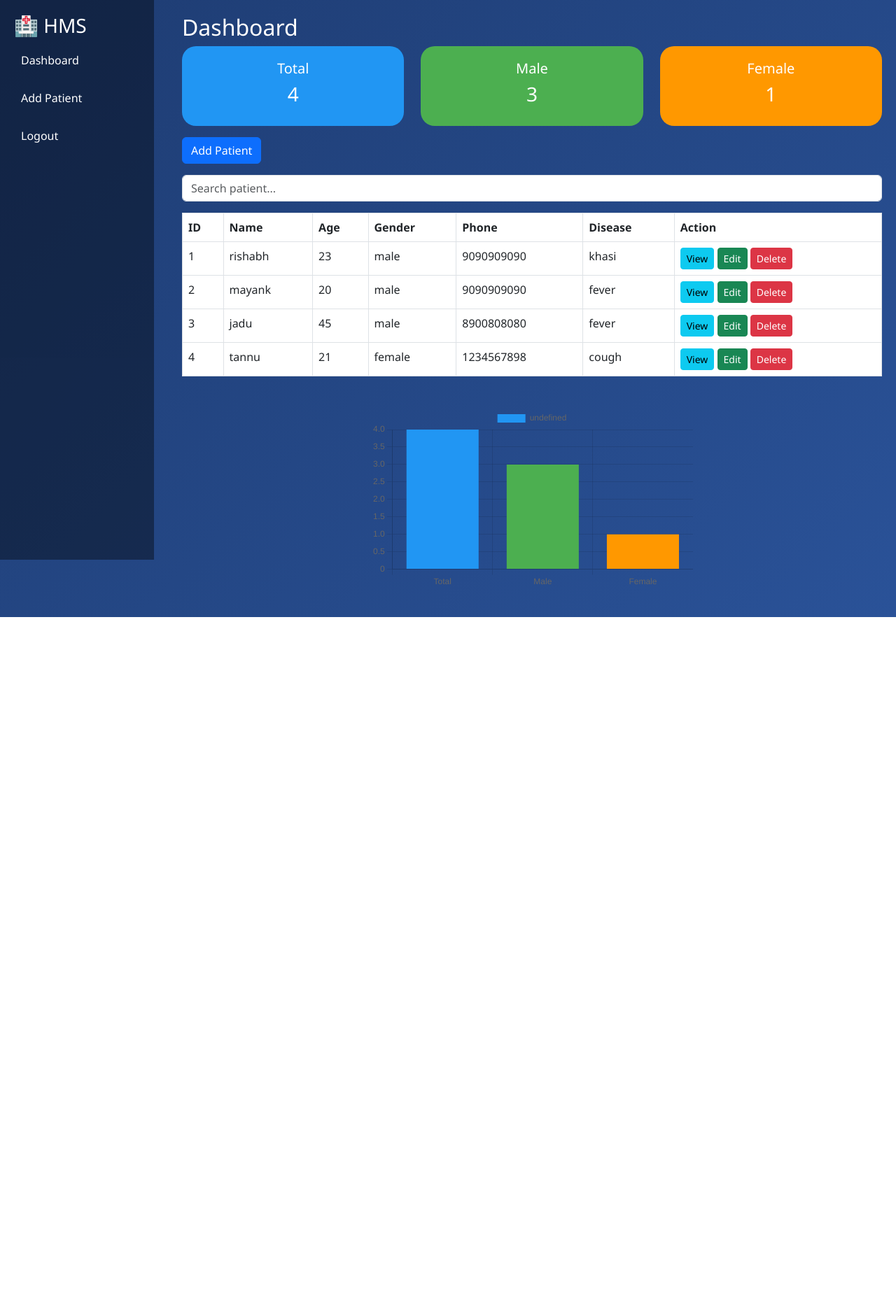
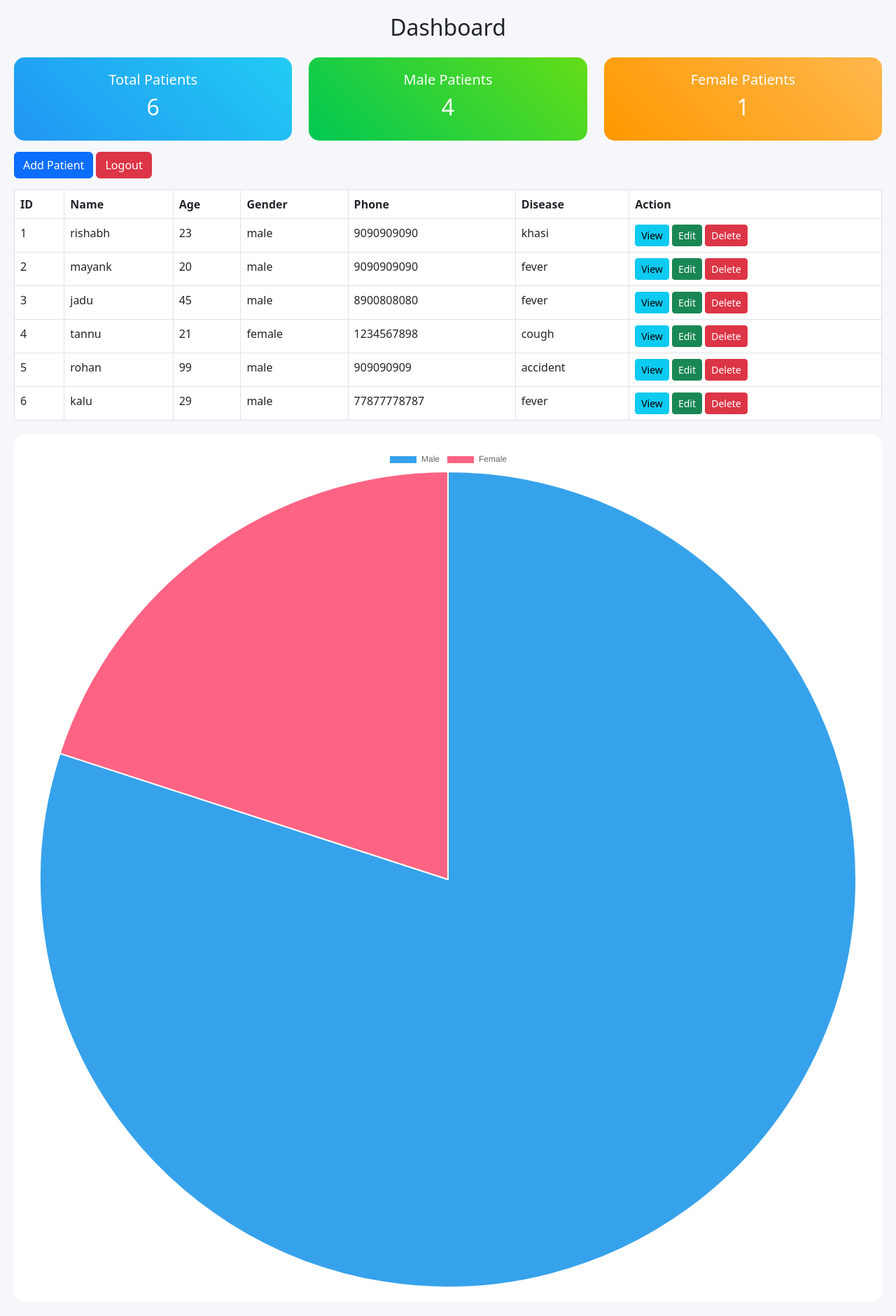
Before and after one commit to mayankdwivedi5051-commits/hospital-management-system, a Flask app: page /dashboard in a window 1280 px wide. Shown: the whole page at 70% size. Before the commit the page ends 882 px from the top, so only its background shows below. Run offline with Flask 3, Linux system fonts and the light colour scheme; data comes from the database, SQL or seed files in the repository; both versions use the stored data as it was after the commit.

Commit message:
FINAL dashboard fix

```diff
--- a/app.py
+++ b/app.py
@@ -1,16 +1,29 @@
-from flask import Flask, render_template, redirect, request
+from flask import Flask, render_template, request, redirect
+import sqlite3
 
 app = Flask(__name__)
 
-# Dummy data
-patients = [
-    {"id": 1, "name": "rishabh", "age": 23, "gender": "male", "phone": "9090909090", "disease": "khasi"},
-    {"id": 2, "name": "mayank", "age": 20, "gender": "male", "phone": "9090909090", "disease": "fever"},
-    {"id": 3, "name": "jadu", "age": 45, "gender": "male", "phone": "8900808080", "disease": "fever"},
-    {"id": 4, "name": "tannu", "age": 21, "gender": "female", "phone": "1234567898", "disease": "cough"},
-]
+def get_db():
+    conn = sqlite3.connect("database.db")
+    conn.row_factory = sqlite3.Row
+    return conn
 
-# HOME
+def init_db():
+    conn = get_db()
+    conn.execute("""
+    CREATE TABLE IF NOT EXISTS patients(
+        id INTEGER PRIMARY KEY AUTOINCREMENT,
+        name TEXT,
+        age TEXT,
+        gender TEXT,
+        phone TEXT,
+        disease TEXT
+    )
+    """)
+    conn.close()
+
+init_db()
+
 @app.route('/')
 def home():
     return redirect('/login')
@@ -20,50 +33,73 @@ def home():
 def login():
     if request.method == 'POST':
         return redirect('/dashboard')
-    return render_template('login.html')
-
-# DASHBOARD
-@app.route('/dashboard')
-def dashboard():
-    total = len(patients)
-    male = len([p for p in patients if p["gender"] == "male"])
-    female = len([p for p in patients if p["gender"] == "female"])
-
-    return render_template(
-        'dashboard.html',
-        patients=patients,
-        total=total,
-        male=male,
-        female=female
-    )
+    return render_template("login.html")
 
 # LOGOUT
 @app.route('/logout')
 def logout():
     return redirect('/login')
 
-# ADD PATIENT
-@app.route('/register')
+# DASHBOARD
+@app.route('/dashboard')
+def dashboard():
+    conn = get_db()
+    patients = conn.execute("SELECT * FROM patients").fetchall()
+    conn.close()
+
+    total = len(patients)
+    male = len([p for p in patients if p["gender"].lower() == "male"])
+    female = len([p for p in patients if p["gender"].lower() == "female"])
+
+    return render_template("dashboard.html", patients=patients, total=total, male=male, female=female)
+
+# ADD
+@app.route('/register', methods=['GET', 'POST'])
 def register():
-    return "<h2>Add Patient Page (working)</h2>"
+    if request.method == 'POST':
+        conn = get_db()
+        conn.execute("INSERT INTO patients(name,age,gender,phone,disease) VALUES (?,?,?,?,?)",
+                     (request.form['name'], request.form['age'], request.form['gender'],
+                      request.form['phone'], request.form['disease']))
+        conn.commit()
+        conn.close()
+        return redirect('/dashboard')
+
+    return render_template("register.html")
 
 # VIEW
 @app.route('/view/<int:id>')
 def view(id):
-    return f"<h2>Viewing Patient ID: {id}</h2>"
+    conn = get_db()
+    patient = conn.execute("SELECT * FROM patients WHERE id=?", (id,)).fetchone()
+    conn.close()
+    return render_template("view.html", patient=patient)
 
 # EDIT
-@app.route('/edit/<int:id>')
+@app.route('/edit/<int:id>', methods=['GET', 'POST'])
 def edit(id):
-    return f"<h2>Editing Patient ID: {id}</h2>"
+    conn = get_db()
+
+    if request.method == 'POST':
+        conn.execute("""UPDATE patients SET name=?,age=?,gender=?,phone=?,disease=? WHERE id=?""",
+                     (request.form['name'], request.form['age'], request.form['gender'],
+                      request.form['phone'], request.form['disease'], id))
+        conn.commit()
+        conn.close()
+        return redirect('/dashboard')
+
+    patient = conn.execute("SELECT * FROM patients WHERE id=?", (id,)).fetchone()
+    conn.close()
+    return render_template("edit.html", patient=patient)
 
 # DELETE
 @app.route('/delete/<int:id>')
 def delete(id):
-    global patients
-    patients = [p for p in patients if p["id"] != id]
+    conn = get_db()
+    conn.execute("DELETE FROM patients WHERE id=?", (id,))
+    conn.commit()
+    conn.close()
     return redirect('/dashboard')
 
-# RUN
-if __name__ == '__main__':
+if __name__ == "__main__":
     app.run(debug=True)
--- a/templates/dashboard.html
+++ b/templates/dashboard.html
@@ -4,121 +4,73 @@
 <title>Dashboard</title>
 
 <link href="https://cdn.jsdelivr.net/npm/bootstrap@5.3.0/dist/css/bootstrap.min.css" rel="stylesheet">
-    <script src="https://cdn.jsdelivr.net/npm/chart.js"></script>
 
 <style>
-        body {
-            margin: 0;
-            font-family: 'Segoe UI';
-            background: linear-gradient(135deg, #1e3c72, #2a5298);
+body { background: #f5f7fa; padding: 20px; }
+
+.card-box {
     color: white;
+    padding: 20px;
+    border-radius: 15px;
+    text-align: center;
 }
 
-        .sidebar {
-            width: 220px;
-            height: 100vh;
-            position: fixed;
-            background: rgba(0,0,0,0.4);
+.blue { background: linear-gradient(45deg,#2196F3,#21CBF3); }
+.green { background: linear-gradient(45deg,#00c853,#64dd17); }
+.orange { background: linear-gradient(45deg,#ff9800,#ffb74d); }
+
+.chart-box {
+    background: white;
     padding: 20px;
-        }
-
-        .sidebar a {
-            display: block;
-            color: white;
-            padding: 10px;
-            margin: 10px 0;
-            text-decoration: none;
-        }
-
-        .main {
-            margin-left: 240px;
-            padding: 20px;
-        }
-
-        .card-box {
-            padding: 20px;
-            border-radius: 20px;
-            text-align: center;
-            color: white;
-        }
-
-        .blue { background: #2196f3; }
-        .green { background: #4caf50; }
-        .orange { background: #ff9800; }
-
-        table {
-            background: white;
-            color: black;
-        }
-
-        .graph-box {
-            max-width: 500px;
-            margin: auto;
-            height: 300px;
+    border-radius: 15px;
+    margin-top: 20px;
 }
 </style>
 </head>
 
 <body>
 
-<div class="sidebar">
-    <h3>🏥 HMS</h3>
-    <a href="/dashboard">Dashboard</a>
-    <a href="/register">Add Patient</a>
-    <a href="/logout">Logout</a>
-</div>
+<h2 class="text-center mb-4">Dashboard</h2>
 
-<div class="main">
-
-    <h2>Dashboard</h2>
-
-    <!-- STATS -->
-    <div class="row">
+<!-- 🔥 CARDS -->
+<div class="row mb-3">
 <div class="col-md-4">
 <div class="card-box blue">
-                <h5>Total</h5>
-                <h3>{{ total }}</h3>
+<h5>Total Patients</h5>
+<h2>{{ total }}</h2>
 </div>
 </div>
 
 <div class="col-md-4">
 <div class="card-box green">
-                <h5>Male</h5>
-                <h3>{{ male }}</h3>
+<h5>Male Patients</h5>
+<h2>{{ male }}</h2>
 </div>
 </div>
 
 <div class="col-md-4">
 <div class="card-box orange">
-                <h5>Female</h5>
-                <h3>{{ female }}</h3>
+<h5>Female Patients</h5>
+<h2>{{ female }}</h2>
 </div>
 </div>
 </div>
 
-    <!-- BUTTONS -->
-    <div class="mt-3 mb-3">
+<!-- 🔥 BUTTONS -->
+<div class="mb-3">
 <a href="/register" class="btn btn-primary">Add Patient</a>
+<a href="/logout" class="btn btn-danger">Logout</a>
 </div>
 
-    <!-- SEARCH -->
-    <input type="text" id="search" class="form-control mb-3" placeholder="Search patient...">
-
-    <!-- TABLE -->
-    <table class="table table-bordered" id="patientTable">
+<!-- 🔥 TABLE -->
+<table class="table table-bordered table-hover bg-white">
 <tr>
-            <th>ID</th>
-            <th>Name</th>
-            <th>Age</th>
-            <th>Gender</th>
-            <th>Phone</th>
-            <th>Disease</th>
-            <th>Action</th>
+<th>ID</th><th>Name</th><th>Age</th><th>Gender</th><th>Phone</th><th>Disease</th><th>Action</th>
 </tr>
 
 {% for p in patients %}
 <tr>
-            <td>{{ p.id }}</td>
+<td>{{ loop.index }}</td>
 <td>{{ p.name }}</td>
 <td>{{ p.age }}</td>
 <td>{{ p.gender }}</td>
@@ -131,42 +83,26 @@
 </td>
 </tr>
 {% endfor %}
+
 </table>
 
-    <!-- GRAPH -->
-    <div class="card-box mt-4 graph-box text-dark">
+<!-- 🔥 GRAPH -->
+<div class="chart-box">
 <canvas id="myChart"></canvas>
 </div>
 
-</div>
+<script src="https://cdn.jsdelivr.net/npm/chart.js"></script>
 
 <script>
-// SEARCH
-document.getElementById("search").addEventListener("keyup", function() {
-    let value = this.value.toLowerCase();
-    let rows = document.querySelectorAll("#patientTable tr");
-
-    rows.forEach((row, index) => {
-        if(index === 0) return;
-        row.style.display = row.innerText.toLowerCase().includes(value) ? "" : "none";
-    });
-});
-
-// GRAPH
-var ctx = document.getElementById('myChart').getContext('2d');
+var ctx = document.getElementById('myChart');
 
 new Chart(ctx, {
-    type: 'bar',
+    type: 'pie',
     data: {
-        labels: ['Total', 'Male', 'Female'],
+        labels: ['Male', 'Female'],
         datasets: [{
-            data: [{{ total }}, {{ male }}, {{ female }}],
-            backgroundColor: ['#2196f3', '#4caf50', '#ff9800']
+            data: [{{ male }}, {{ female }}]
         }]
-    },
-    options: {
-        responsive: true,
-        maintainAspectRatio: false
     }
 });
 </script>
--- /dev/null
+++ b/templates/view.html
@@ -0,0 +1,6 @@
+<h2>{{patient.name}}</h2>
+<p>{{patient.age}}</p>
+<p>{{patient.gender}}</p>
+<p>{{patient.phone}}</p>
+<p>{{patient.disease}}</p>
+<a href="/dashboard">Back</a>
```
Also changed, not shown: templates/edit.html (added, +8 -0 lines), templates/edit_patient.html (deleted, +0 -29 lines), templates/login.html (+21 -140 lines), templates/register.html (added, +8 -0 lines), templates/register_patient.html (deleted, +0 -29 lines), database.db, templates/view_patient.html (deleted). Lines whose indentation alone changed are shown as unchanged.
